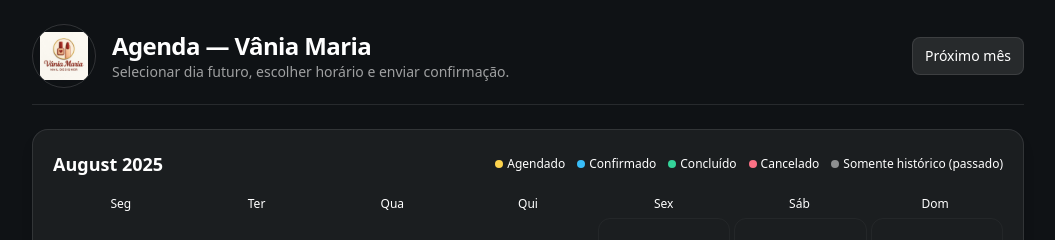
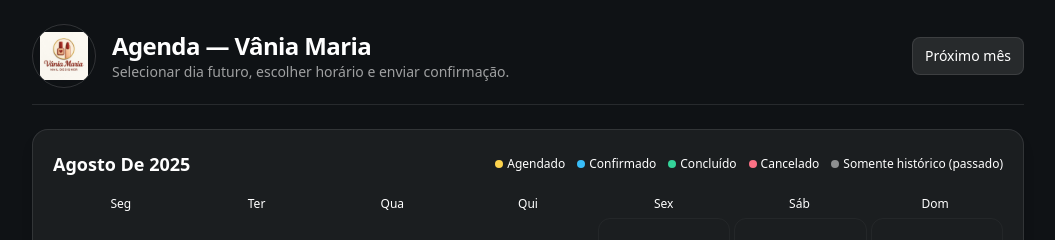
Before and after one commit to walbarellos/nails-designer, a Next.js app: page / in a window 1280 px wide. Shown: the top 240 px of the page, without its empty margins (112-1167 px from the left). Built offline with nearby package versions, Linux system fonts and the light colour scheme.

Commit message:
🟢 update made - minor bugs fixed

```diff
--- a/app/page.tsx
+++ b/app/page.tsx
@@ -39,17 +39,25 @@ function saveSlots(m:SlotsMap){ try{ localStorage.setItem(SLOTS_KEY, JSON.string
 
 // ---------- página ----------
 export default function Page(){
-  const now=new Date()
-  const remembered=loadLastView()
-  const [year,setYear]=useState(remembered?.year??now.getFullYear())
-  const [month,setMonth]=useState(remembered?.month??now.getMonth())
-  const [markedDays,setMarkedDays]=useState<Set<string>>(()=>loadMarked())
+  const now = new Date()
+  const [year, setYear] = useState(now.getFullYear())
+  const [month, setMonth] = useState(now.getMonth())
+  const [markedDays, setMarkedDays] = useState<Set<string>>(new Set())
   const [selectedDay,setSelectedDay]=useState<Date|null>(null)
   const [open,setOpen]=useState(false)
 
-  const [slots,setSlots]=useState<SlotsMap>(()=>loadSlots()) // <<< NOVO
+  const [slots, setSlots] = useState<SlotsMap>({})
 
-  useEffect(()=>{ saveLastView({year,month}) },[year,month])
+  // carrega last view / markedDays / slots depois do mount
+    useEffect(() => {
+       const last = loadLastView()
+        if (last) { setYear(last.year); setMonth(last.month) }
+        setMarkedDays(loadMarked())
+        setSlots(loadSlots())
+      }, [])
+
+    // persiste last view sempre que mudar
+    useEffect(() => { saveLastView({ year, month }) }, [year, month])
 
   function onNextMonth(){ const d=new Date(year,month+1,1); setYear(d.getFullYear()); setMonth(d.getMonth()); setSelectedDay(null) }
   function onSelectDay(d:Date|null){ if(!d) return; if(startOfDay(d)<startOfToday()) return; setSelectedDay(d); setOpen(true) }
--- a/components/CalendarMonthly.tsx
+++ b/components/CalendarMonthly.tsx
@@ -46,7 +46,7 @@ export default function CalendarMonthly({
     );
 
     const minDayStart = minDate ? startOfDay(minDate) : null;
-    const monthLabel = first.toLocaleDateString(undefined, {
+    const monthLabel = first.toLocaleDateString('pt-BR', {
         month: "long",
         year: "numeric",
     });
@@ -274,7 +274,7 @@ function renderBadges(meta: DayMeta): React.ReactElement[] {
 }
 
 function buildAria(meta: DayMeta, isToday: boolean, isDisabled: boolean, takenCount: number) {
-    const dateLabel = meta.date.toLocaleDateString(undefined, {
+    const dateLabel = meta.date.toLocaleDateString('pt-BR', {
         day: "2-digit",
         month: "long",
         year: "numeric",
```
